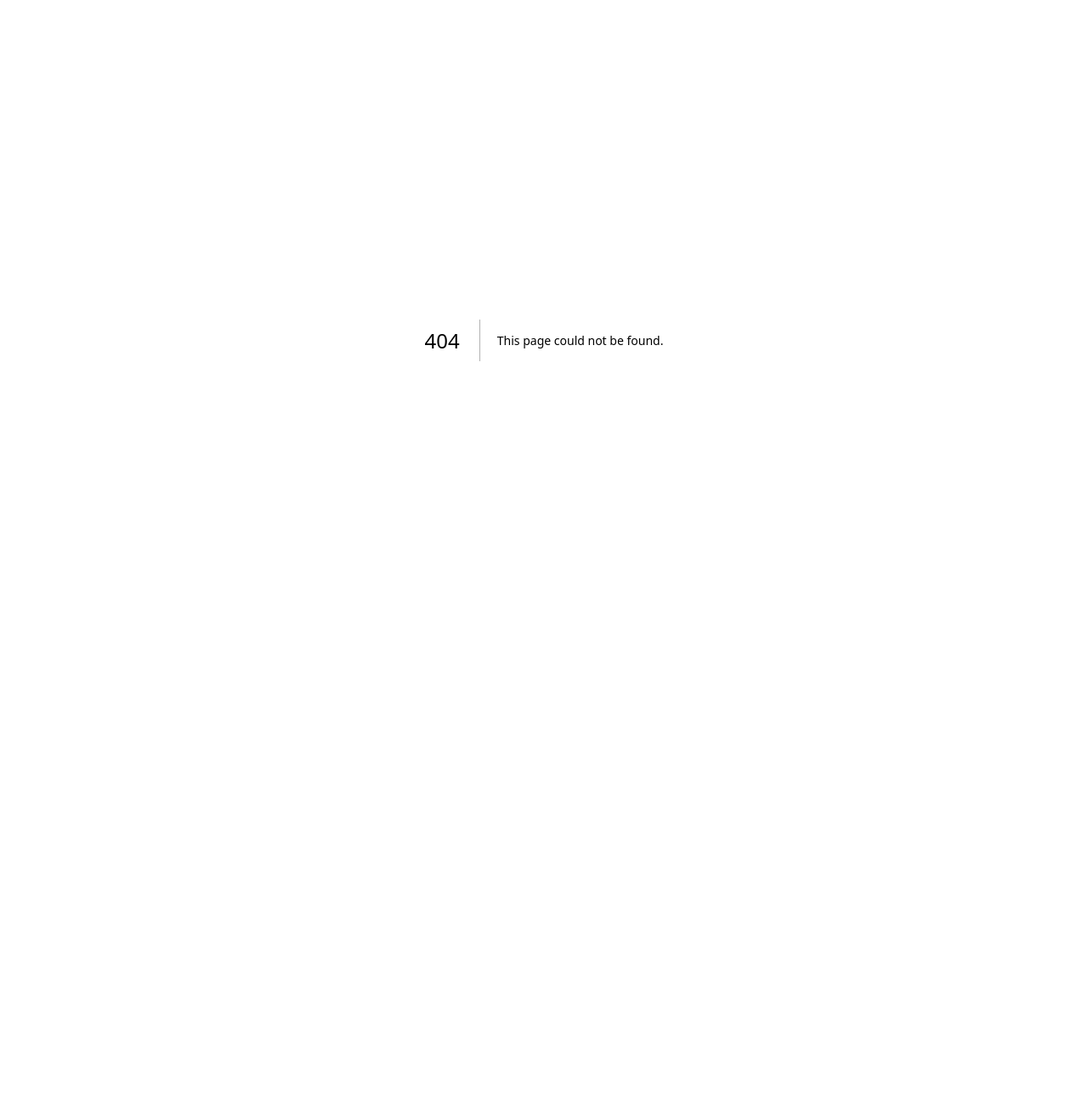
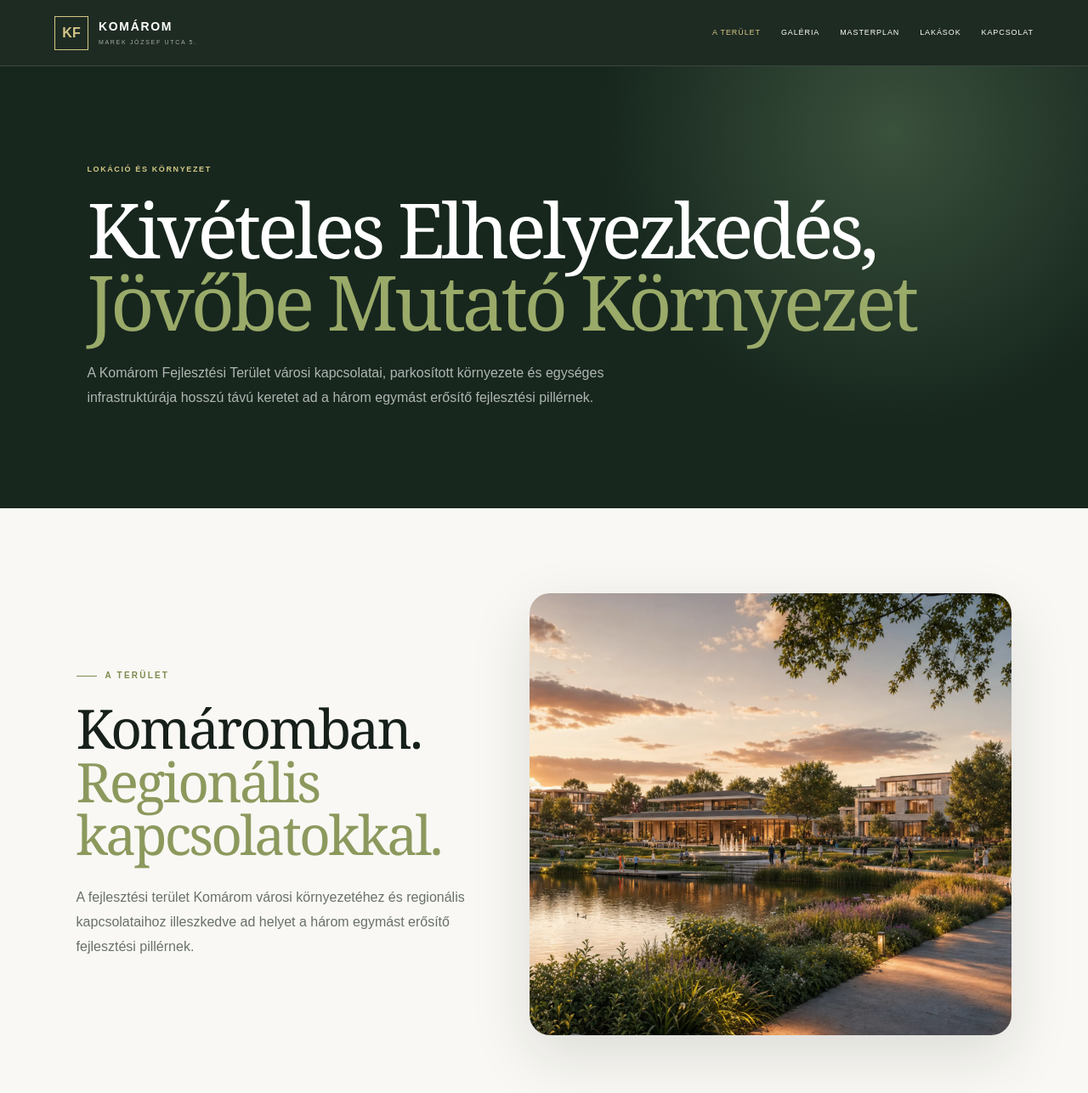
Before and after one commit to kurkoglobal-beep/komarom-marek-jozsef-5, a Next.js app: page /projekt in a window 1280 px wide. Before the commit this address had no page. Shown: the top 1286 px of the page at 85% size. Before the commit the page ends 800 px from the top, so only its background shows below. Built offline with nearby package versions, Linux system fonts and the light colour scheme.

Commit message:
feat: add project and gallery marketing routes

```diff
--- /dev/null
+++ b/app/(marketing)/galeria/page.tsx
@@ -0,0 +1,16 @@
+import Image from "next/image";
+import { defaultLocale, getTranslations } from "@/lib/i18n";
+
+const { content } = getTranslations(defaultLocale);
+const galleryAssets = [
+  { category: "Projekt", src: "/assets/hero/KMJ5_Hero_DevelopmentMaster_v01.webp", alt: content.hero.slides[0].alt },
+  { category: "Külső látványok", src: "/assets/renders/exterior/KMJ5_Exterior_IntegratedDevelopment_v01.webp", alt: content.project.imageAlt },
+  { category: "Belső terek", src: "/assets/renders/interior/KMJ5_Interior_Collection_v01.webp", alt: content.gallery.items[0].alt },
+  { category: "Életmód", src: "/assets/smart-park/KMJ5_SmartPark_CentralLake_v01.webp", alt: content.gallery.items[2].alt },
+  { category: "Smart Home", src: "/assets/smart-home/KMJ5_SmartHome_Livingroom_ParkView_v01.webp", alt: content.gallery.items[1].alt },
+  { category: "Masterplan", src: "/assets/masterplan/KMJ5_Residential_InteractiveMasterplan_v01.webp", alt: content.residentialMasterplan.mapAriaLabel },
+] as const;
+
+export default function GalleryPage() {
+  return <main className="marketing-subpage gallery-page"><section className="marketing-page-hero"><p>{content.gallery.kicker}</p><h1>{content.gallery.title}<br/><em>{content.gallery.titleEmphasis}</em></h1><span>{content.gallery.description}</span></section><nav className="gallery-categories" aria-label="Galéria kategóriák">{galleryAssets.map((asset) => <a key={asset.category} href={`#${asset.category.toLowerCase().replaceAll(" ", "-")}`}>{asset.category}</a>)}</nav><section className="gallery-library">{galleryAssets.map((asset) => <figure id={asset.category.toLowerCase().replaceAll(" ", "-")} key={asset.category}><div><Image src={asset.src} alt={asset.alt} fill sizes="(max-width: 760px) 100vw, 50vw"/></div><figcaption>{asset.category}</figcaption></figure>)}</section></main>;
+}
--- /dev/null
+++ b/app/(marketing)/projekt/page.tsx
@@ -0,0 +1,17 @@
+import Image from "next/image";
+import Link from "next/link";
+import { defaultLocale, getTranslations } from "@/lib/i18n";
+
+const { content, messages } = getTranslations(defaultLocale);
+
+export default function ProjectPage() {
+  return <main className="marketing-subpage">
+    <section className="marketing-page-hero"><p>{content.project.kicker}</p><h1>{content.project.title}<br/><em>{content.project.titleEmphasis}</em></h1><span>{content.project.description}</span></section>
+    <section className="project-overview">
+      <div><p className="kicker">{content.location.kicker}</p><h2>{content.location.title}<br/><em>{content.location.titleEmphasis}</em></h2><p>{content.location.description}</p></div>
+      <figure><Image src={content.project.imageSrc} alt={content.project.imageAlt} fill sizes="(max-width: 760px) 100vw, 50vw"/></figure>
+    </section>
+    <section className="project-pillars"><header><p className="kicker">{content.benefits.kicker}</p><h2>{content.benefits.title}<br/><em>{content.benefits.titleEmphasis}</em></h2></header><div>{content.benefits.items.slice(0,3).map((item) => <article key={item.title}><span aria-hidden="true">{item.icon}</span><h3>{item.title}</h3><p>{item.description}</p></article>)}</div></section>
+    <section className="project-next"><div><p className="kicker light-text">{content.residentialMasterplan.kicker}</p><h2>{content.residentialMasterplan.title} <em>{content.residentialMasterplan.titleEmphasis}</em></h2><p>{content.residentialMasterplan.description}</p></div><div><Link className="button gold" href="/masterplan">{messages.sales.masterplan} →</Link><Link className="button outline" href="/lakasok">{messages.sales.apartments} →</Link></div></section>
+  </main>;
+}
```
